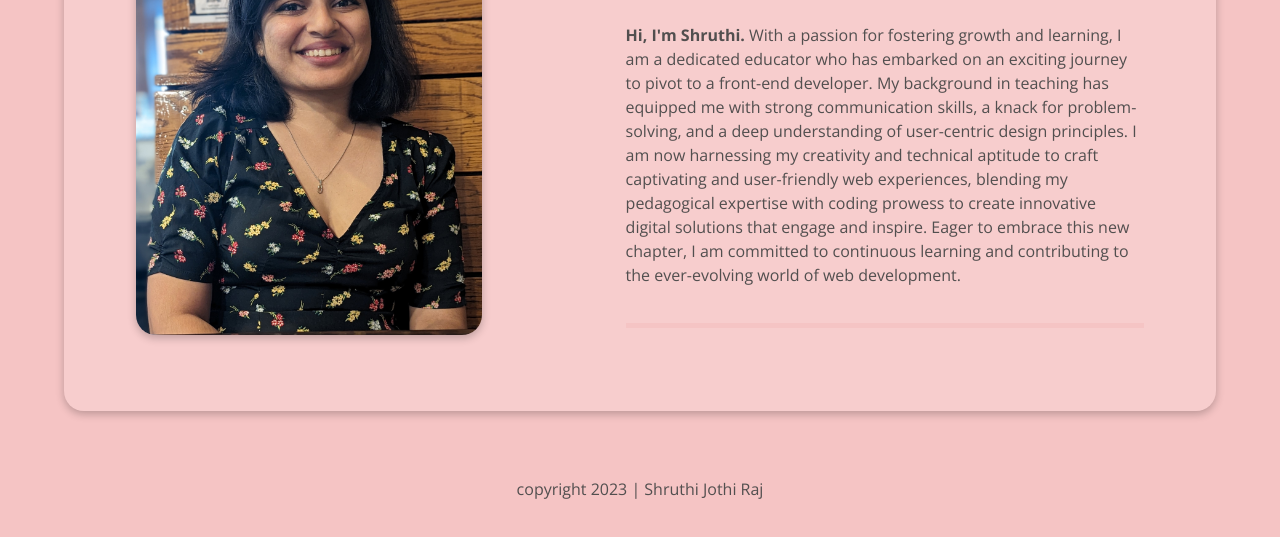
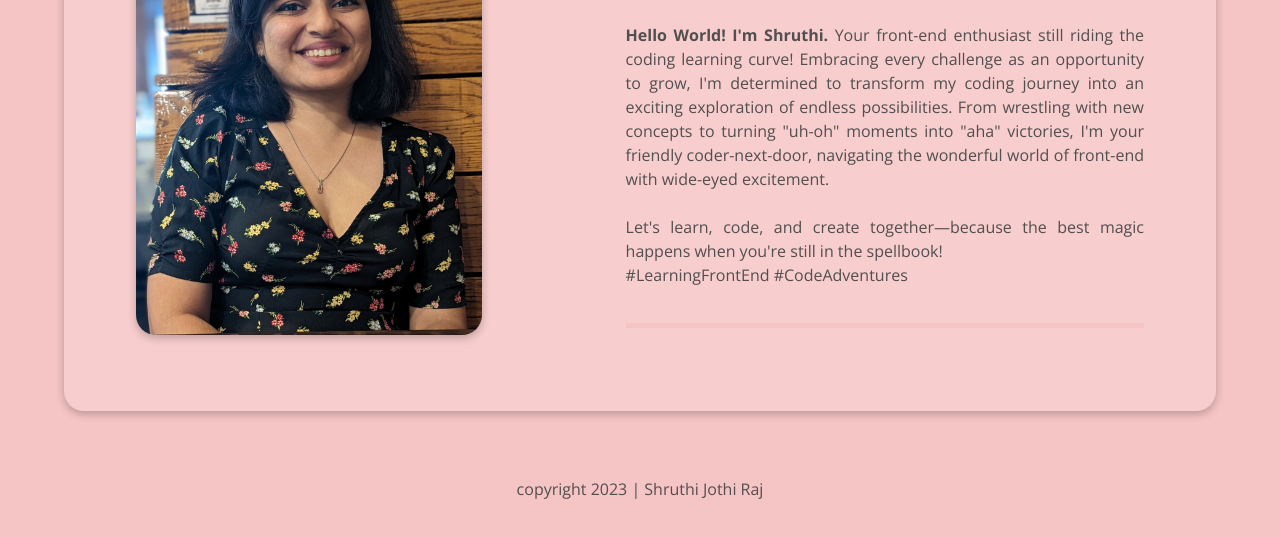
Before and after one commit to Shruthi-10/-206-L06-S05-starter-mini-site-shruthi, a plain HTML site: page index.html in a window 1280 px wide. Shown: the part 347-884 px from the top of the page. Drawn offline with nearby package versions, Linux system fonts and the light colour scheme.

Commit message:
Customized my profile

```diff
--- a/css/main.css
+++ b/css/main.css
@@ -70,6 +70,7 @@ article .content-wrapper {
   width: 80%;
   padding-bottom: 20px;
   border-bottom: 5px solid #F5C4C4;
+  text-align: justify;
 }
 
 /* Footer styles */
--- a/index.html
+++ b/index.html
@@ -27,15 +27,15 @@
         </div>
         <div class="profile-description">
           <h2>About me!</h2>
-          <p><strong>Hi, I'm Shruthi.</strong> With a passion for fostering growth and learning, I am a dedicated
-            educator who has embarked on an exciting
-            journey to pivot to a front-end developer. My background in teaching has equipped me with strong
-            communication
-            skills, a knack for problem-solving, and a deep understanding of user-centric design principles. I am now
-            harnessing my creativity and technical aptitude to craft captivating and user-friendly web experiences,
-            blending my pedagogical expertise with coding prowess to create innovative digital solutions that engage and
-            inspire. Eager to embrace this new chapter, I am committed to continuous learning and contributing to the
-            ever-evolving world of web development.</p>
+          <p><strong>Hello World! I'm Shruthi.</strong> Your front-end enthusiast still riding the
+            coding learning curve! Embracing every challenge as an opportunity to grow, I'm determined to transform
+            my coding journey into an exciting exploration of endless possibilities. From wrestling with new concepts to
+            turning "uh-oh" moments into "aha" victories, I'm your friendly coder-next-door, navigating the wonderful
+            world of front-end with
+            wide-eyed excitement. <br><br>
+            Let's learn, code, and create together—because the best magic happens when you're
+            still in the spellbook!  <br>#LearningFrontEnd #CodeAdventures
+          </p>
         </div>
       </div>
     </article>
```
